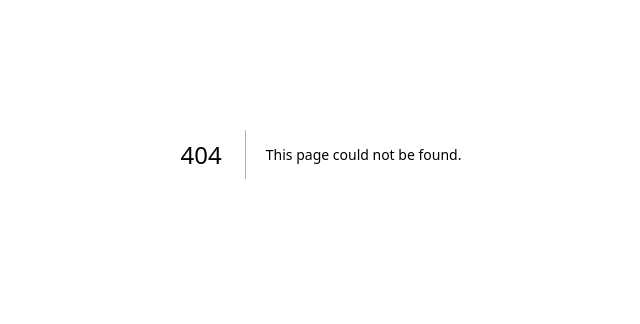
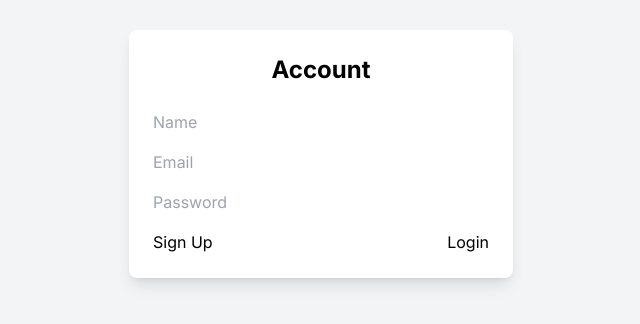
Before and after one commit to Ameer-Hamza289/AI_Customer_Support, a Next.js app: page /auth in a window 1280 px wide. Before the commit this address had no page. Shown: the part 246-570 px from the top of the page, without its empty margins (319-959 px from the left). Built offline with nearby package versions, Linux system fonts and the light colour scheme.

Commit message:
App structure updated and TypeScript issues fixed

```diff
--- /dev/null
+++ b/app/auth/page.tsx
@@ -0,0 +1,10 @@
+import AuthPage from '@/pages/auth'
+import React from 'react'
+
+const Auth = () => {
+  return (
+   <AuthPage/>
+  )
+}
+
+export default Auth
--- a/app/page.tsx
+++ b/app/page.tsx
@@ -2,12 +2,17 @@
 'use client'
 import { useState } from 'react';
 import Head from 'next/head';
-import ChatContainer from './components/ChatContainer';
-import ChatMessage from './components/ChatMessage';
+import ChatContainer from '@/components/ChatContainer';
+import ChatMessage from '@/components/ChatMessage';
 import { FaUserCircle } from 'react-icons/fa';
 
+interface Message {
+  text: string;
+  sender: 'bot' | 'user';
+}
+
 export default function Home() {
-  const [messages, setMessages] = useState([
+  const [messages, setMessages] = useState<Message[]>([
     { text: 'How are you?', sender: 'bot' },
     { text: 'Write me an essay about ancient Rome', sender: 'user' },
     { text: 'How are you?', sender: 'bot' },
--- a/app/pages/auth.tsx
+++ b/pages/auth.tsx
@@ -1,11 +1,12 @@
-import { useState } from 'react';
-import { useRouter } from 'next/router';
+'use client';
+import { ChangeEvent, useState } from 'react';
+import { useRouter } from 'next/navigation';
 
-export default function Auth() {
+export default function AuthPage() {
     const [formData, setFormData] = useState({ name: '', email: '', password: '' });
     const router = useRouter();
 
-    const handleChange = (e) => {
+    const handleChange = (e: ChangeEvent<HTMLInputElement>) => {
         const { name, value } = e.target;
         setFormData({
             ...formData,
@@ -13,12 +14,12 @@ export default function Auth() {
         });
     };
 
-    const handleSubmit = (type) => {
+    const handleSubmit = (type: 'sign-up' | 'login') => {
         console.log(`${type} clicked`);
         console.log(formData);
 
         // After successful login/signup
-        router.push('/dashboard'); // Redirect to dashboard or another page
+        router.push('/'); // Redirect to dashboard or another page
     };
 
     return (
@@ -51,10 +52,10 @@ export default function Auth() {
                         className="input-field"
                     />
                     <div className="flex justify-between">
-                        <button type="button" onClick={() => handleSubmit('Sign Up')} className="btn-primary">
+                        <button type="button" onClick={() => handleSubmit('sign-up')} className="btn-primary">
                             Sign Up
                         </button>
-                        <button type="button" onClick={() => handleSubmit('Login')} className="btn-secondary">
+                        <button type="button" onClick={() => handleSubmit('login')} className="btn-secondary">
                             Login
                         </button>
                     </div>
```
Also changed, not shown: components/ChatContainer.tsx (renamed from app/components/ChatContainer.tsx), components/ChatMessage.tsx (renamed from app/components/ChatMessage.tsx).
